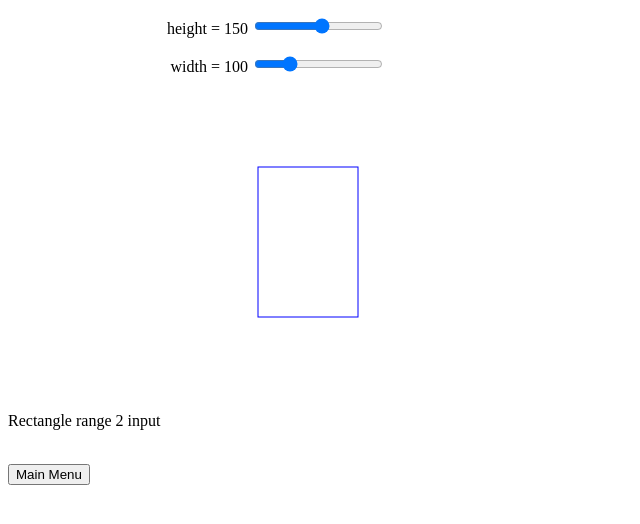
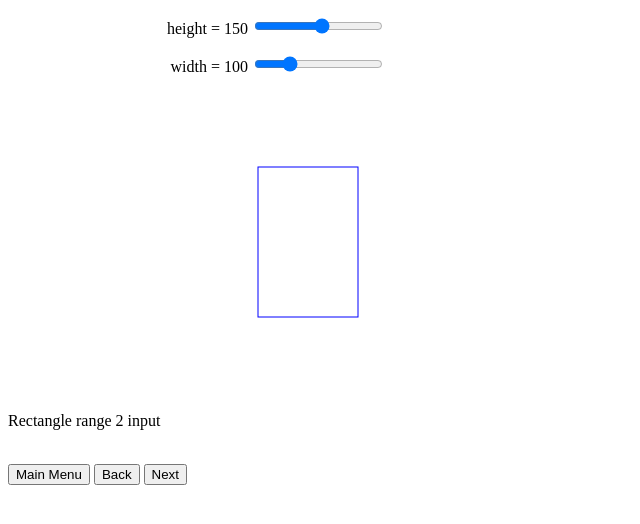
Before and after one commit to atikahas/d3-learn1.0, a plain HTML site: page input(2).html in a window 1280 px wide. Shown: the whole page, without its empty margins (0-640 px from the left). Drawn offline with nearby package versions, Linux system fonts and the light colour scheme.

Commit message:
Update input(2).html

```diff
--- a/input(2).html
+++ b/input(2).html
@@ -86,3 +86,5 @@ function updateWidth(nWidth) {
 
 <br>
 <button onclick="document.location='index.html'">Main Menu</button>
+<button onclick="document.location='input(1).html'">Back</button>
+<button onclick="document.location='input(3).html'">Next</button>
```
